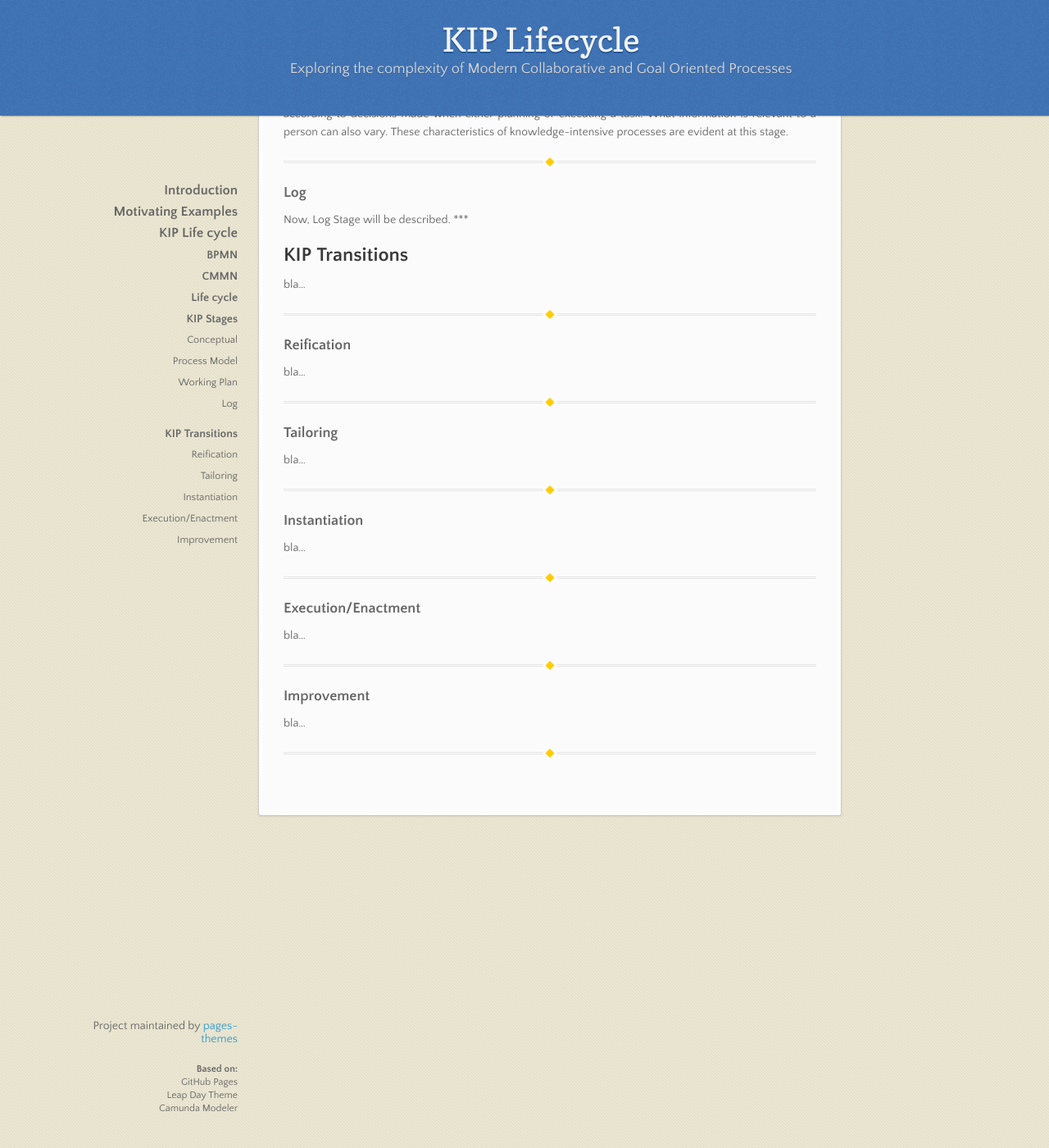
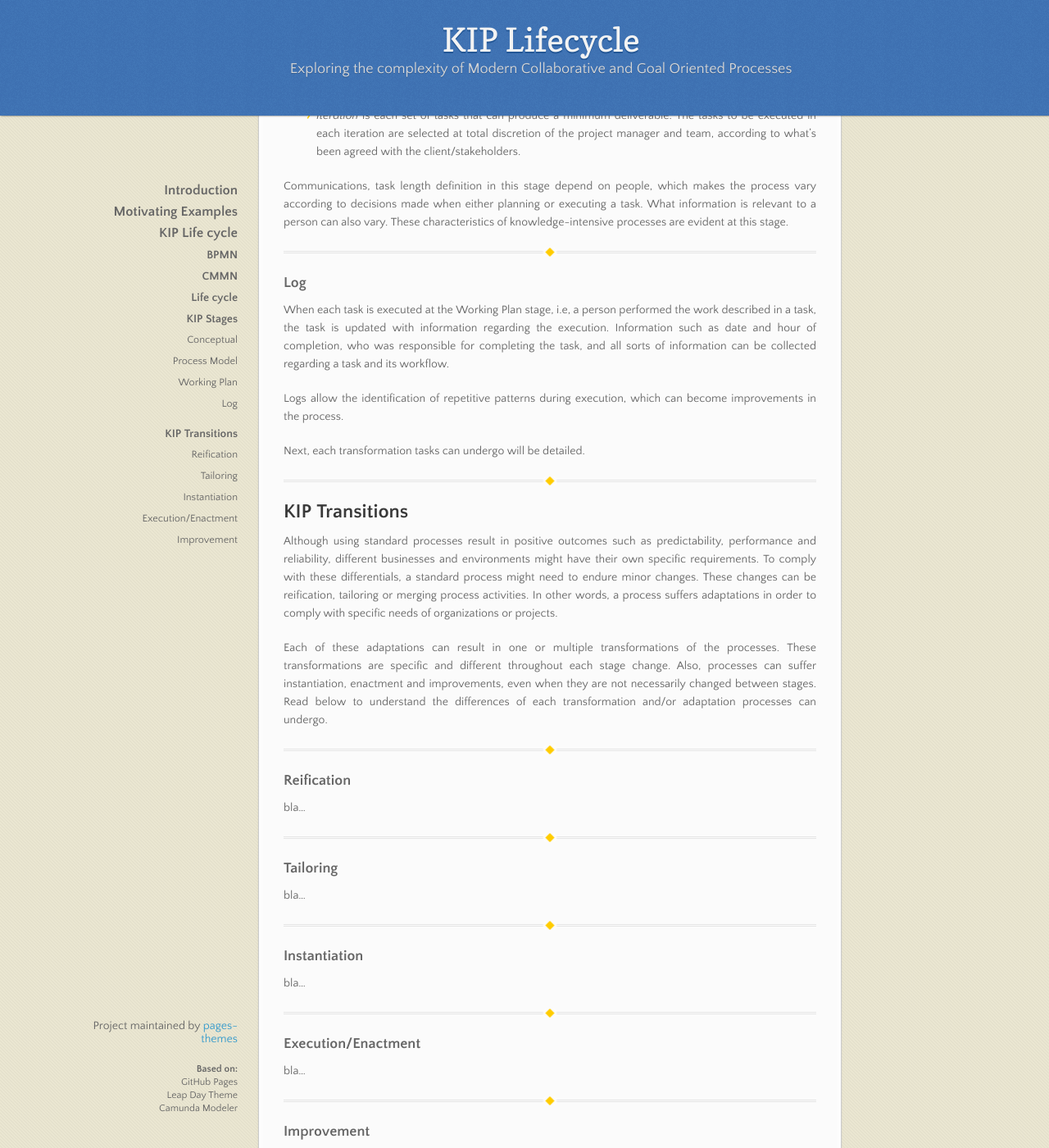
Before and after one commit to pages-themes/leap-day, a Jekyll site: the page built from index.md, in a window 1280 px wide and 1400 px high, scrolled down 4917 px. Shown: the whole window at 82% size. Built offline with Jekyll 4.4.1, drawn with Linux system fonts in a browser that asks for light colours; our own code applies the rules of GitHub Pages for plain Markdown files.

Commit message:
Update index.md

```diff
--- a/index.md
+++ b/index.md
@@ -108,13 +108,13 @@
 
 Process Model stage is when processes can be modeled and expressed into a set of activities and their dependencies. Processes are extracted (reified) from the available concepts (Conceptual View), and created according to the methodology of the process defined. Processes have information such as the activity name, role, artifact, flow, decision, event, and rule.
 
-*Activity* is the identification a piece of work that needs to be performed when executing the process.
-*Role* is the identification of which department, person or external parties are responsible for the execution of the activities.
-*Artifact* is the data that can be used as input or is the output of each activity.
-*Flow* is the direction of the activity. It indicates whatever occurs before and after each activity.
-*Decision* is when there is the need to act upon occurrences that are optional. It can either result in the execution of an activity, or multiple activities, as well as it can lead to another decision or artifact.
-*Events* are instant occurrences in the process. They usually have a cause and an impact.
-*Rules* can be defined as the constraints that processes should consider when executed.
+- *Activity* is the identification a piece of work that needs to be performed when executing the process.
+- *Role* is the identification of which department, person or external parties are responsible for the execution of the activities.
+- *Artifact* is the data that can be used as input or is the output of each activity.
+- *Flow* is the direction of the activity. It indicates whatever occurs before and after each activity.
+- *Decision* is when there is the need to act upon occurrences that are optional. It can either result in the execution of an activity, or multiple activities, as well as it can lead to another decision or artifact.
+- *Events* are instant occurrences in the process. They usually have a cause and an impact.
+- *Rules* can be defined as the constraints that processes should consider when executed.
 
 Processes’ activities can be tailored or merged. Tailoring means It is possible to customize a process for a specific instance execution on the next stage - the Work Plan - and merging means it is possible to execute two or more process activities at once. Merging activities also means changes will occur from this stage of the life cycle on.
 
@@ -125,13 +125,13 @@
 
 The Working Plan stage represents the moment process activities, methodology, technical tacit or explicit knowledge are represented by chunks of work meant to be done. One process generates one or more work plans. One working plan has information such as task, person, milestone, flow, decision, event and iteration.
 
-*Task* is a chunk of executable work.
-*Person* is whoever is responsible for working on that task. This person should also be responsible for communicating occurrences while working on each task.
-*Milestone* is the goal that a set of tasks is supposed to reach.
-*Flow* is the indication of which task is executed before and which task is executed after a task.
-*Decision* …
-*Event* …
-*Iteration* is each set of tasks that can produce a minimum deliverable. The tasks to be executed in each iteration are selected at total discretion of the project manager and team, according to what’s been agreed with the client/stakeholders.
+- *Task* is a chunk of executable work.
+- *Person* is whoever is responsible for working on that task. This person should also be responsible for communicating occurrences while working on each task.
+- *Milestone* is the goal that a set of tasks is supposed to reach.
+- *Flow* is the indication of which task is executed before and which task is executed after a task.
+- *Decision* …
+- *Event* …
+- *Iteration* is each set of tasks that can produce a minimum deliverable. The tasks to be executed in each iteration are selected at total discretion of the project manager and team, according to what’s been agreed with the client/stakeholders.
 
 Communications, task length definition in this stage depend on people, which makes the process vary according to decisions made when either planning or executing a task. What information is relevant to a person can also vary. These characteristics of knowledge-intensive processes are evident at this stage.
 
@@ -140,13 +140,20 @@
 
 ### Log
 
-Now, Log Stage will be described.
+When each task is executed at the Working Plan stage, i.e, a person performed the work described in a task, the task is updated with information regarding the execution. Information such as date and hour of completion, who was responsible for completing the task, and all sorts of information can be collected regarding a task and its workflow.
+
+Logs allow the identification of repetitive patterns during execution, which can become improvements in the process.
+
+Next, each transformation tasks can undergo will be detailed.
+
 ***
 
 
 ## KIP Transitions
 
-bla...
+Although using standard processes result in positive outcomes such as predictability, performance and reliability, different businesses and environments might have their own specific requirements. To comply with these differentials, a standard process might need to endure minor changes. These changes can be reification, tailoring or merging process activities. In other words, a process suffers adaptations in order to comply with specific needs of organizations or projects.
+
+Each of these adaptations can result in one or multiple transformations of the processes. These transformations are specific and different throughout each stage change. Also, processes can suffer instantiation, enactment and improvements, even when they are not necessarily changed between stages. Read below to understand the differences of each transformation and/or adaptation processes can undergo.
 
 ***
 
```
